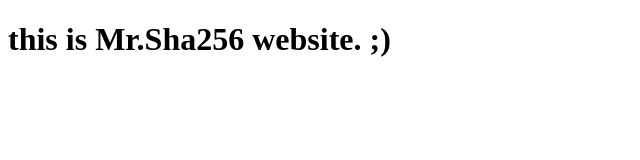
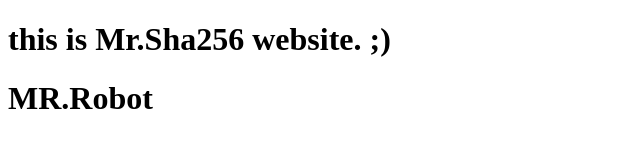
Before and after one commit to Max-dev-22/topdevz, a plain HTML site: page index.html in a window 1280 px wide. Shown: the whole page, without its empty margins (0-640 px from the left). Drawn offline with Linux system fonts and the light colour scheme.

Commit message:
first commit from shasha

```diff
--- a/index.html
+++ b/index.html
@@ -8,5 +8,6 @@
 </head>
 <body>
   <h1>this is Mr.Sha256 website. ;)</h1>
+  <h1>MR.Robot</h1>
 </body>
 </html>
```
